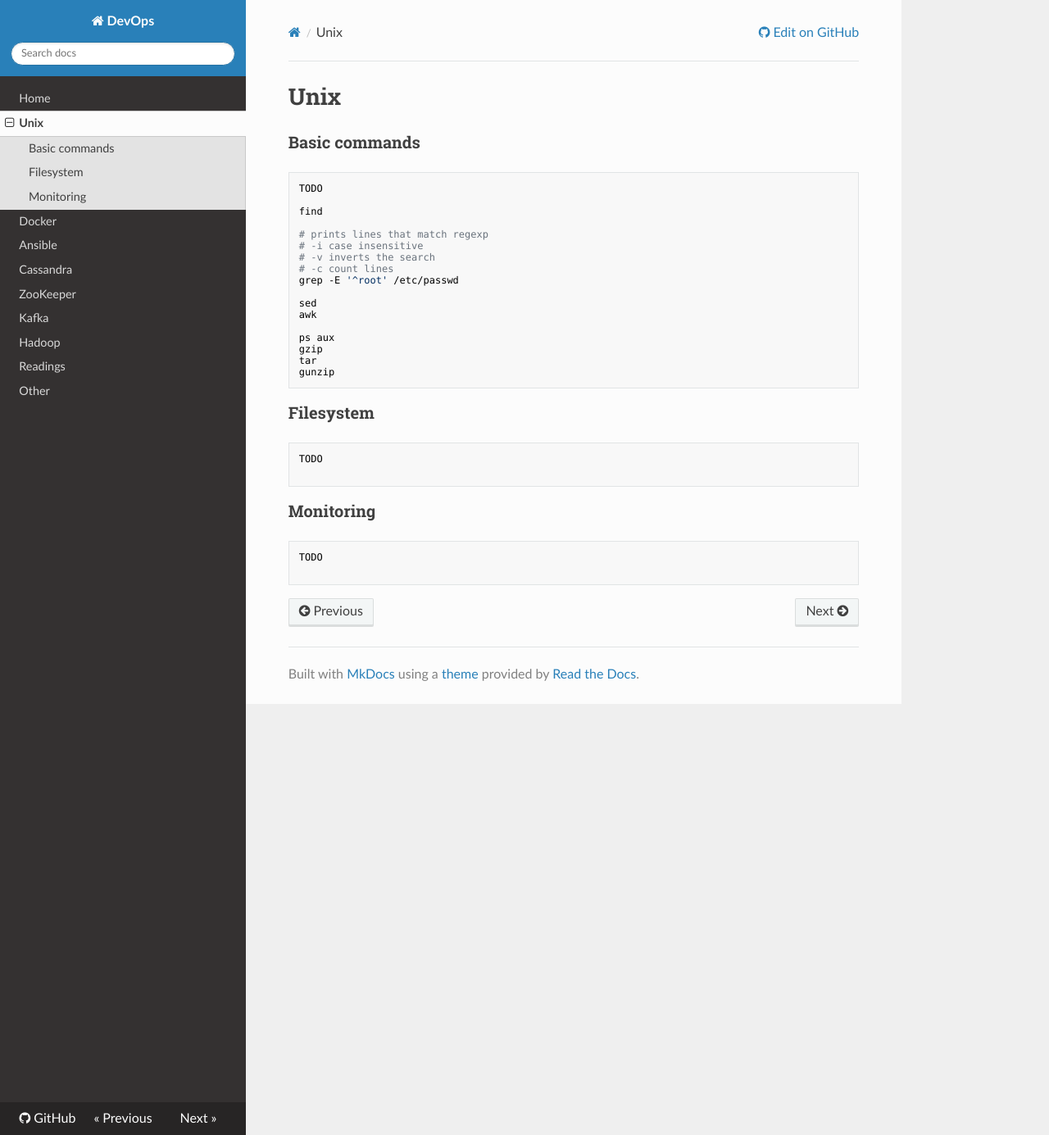
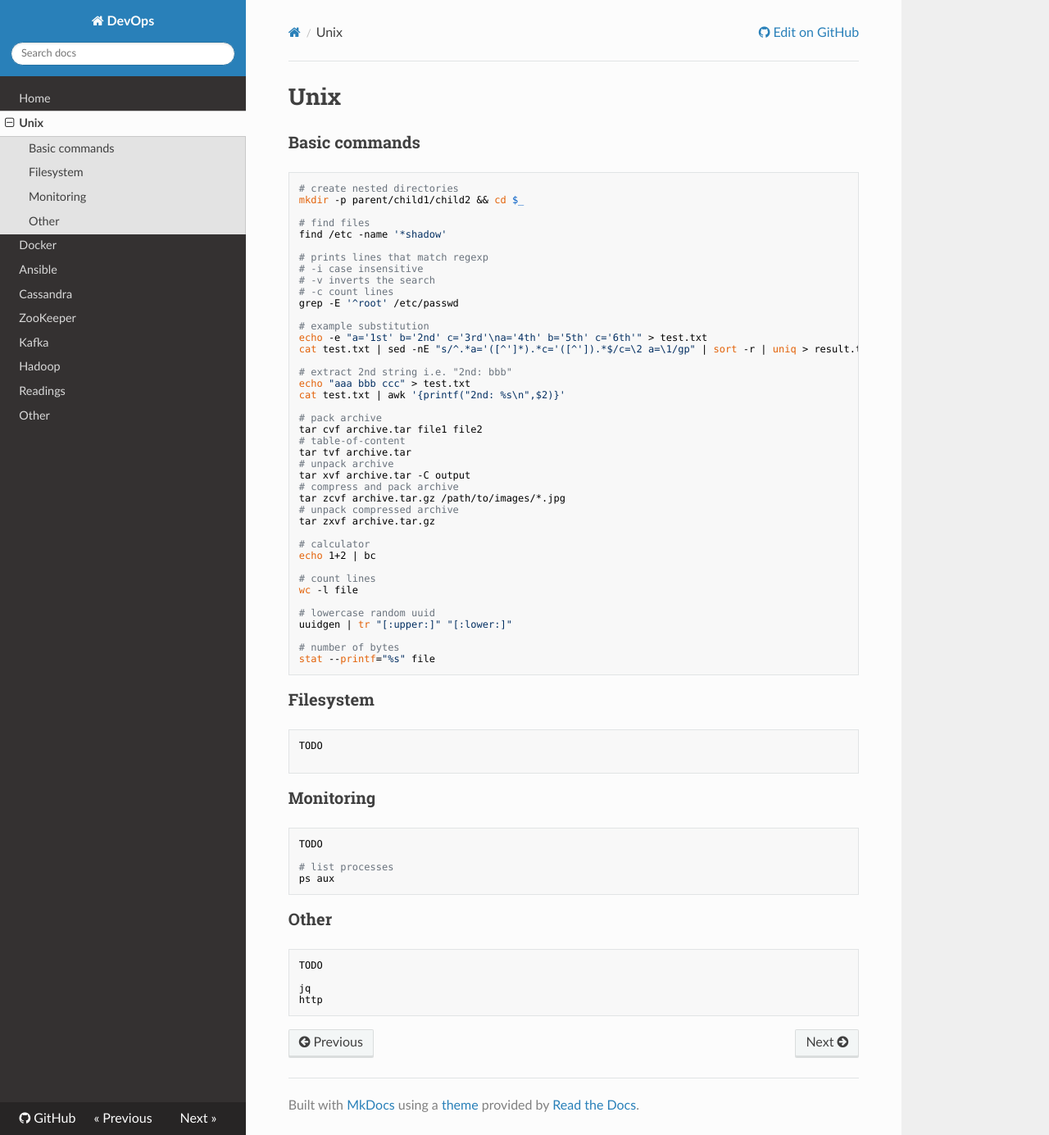
Before and after one commit to niqdev/devops, an MkDocs documentation site: the page built from docs/unix.md, in a window 1280 px wide and 1385 px high. Shown: the whole window at 82% size. Built offline with MkDocs 1.6.1, drawn with Linux system fonts in a browser that asks for light colours; nearby versions of some CDN libraries; old or Windows-style settings are respelled for this version of MkDocs.

Commit message:
dox: basic unix command

````diff
--- a/docs/unix.md
+++ b/docs/unix.md
@@ -3,9 +3,11 @@
 ### Basic commands
 
 ```bash
-TODO
+# create nested directories
+mkdir -p parent/child1/child2 && cd $_
 
-find
+# find files
+find /etc -name '*shadow'
 
 # prints lines that match regexp
 # -i case insensitive
@@ -13,13 +15,36 @@ find
 # -c count lines
 grep -E '^root' /etc/passwd
 
-sed
-awk
+# example substitution
+echo -e "a='1st' b='2nd' c='3rd'\na='4th' b='5th' c='6th'" > test.txt
+cat test.txt | sed -nE "s/^.*a='([^']*).*c='([^']).*$/c=\2 a=\1/gp" | sort -r | uniq > result.txt
 
-ps aux
-gzip
-tar
-gunzip
+# extract 2nd string i.e. "2nd: bbb"
+echo "aaa bbb ccc" > test.txt
+cat test.txt | awk '{printf("2nd: %s\n",$2)}'
+
+# pack archive
+tar cvf archive.tar file1 file2
+# table-of-content
+tar tvf archive.tar
+# unpack archive
+tar xvf archive.tar -C output
+# compress and pack archive
+tar zcvf archive.tar.gz /path/to/images/*.jpg
+# unpack compressed archive
+tar zxvf archive.tar.gz
+
+# calculator
+echo 1+2 | bc
+
+# count lines
+wc -l file
+
+# lowercase random uuid
+uuidgen | tr "[:upper:]" "[:lower:]"
+
+# number of bytes
+stat --printf="%s" file
 ```
 
 ### Filesystem
@@ -34,4 +59,15 @@ TODO
 ```bash
 TODO
 
+# list processes
+ps aux
 ```
+
+### Other
+
+```bash
+TODO
+
+jq
+http
+```
````
Also changed, not shown: 1 other file.
